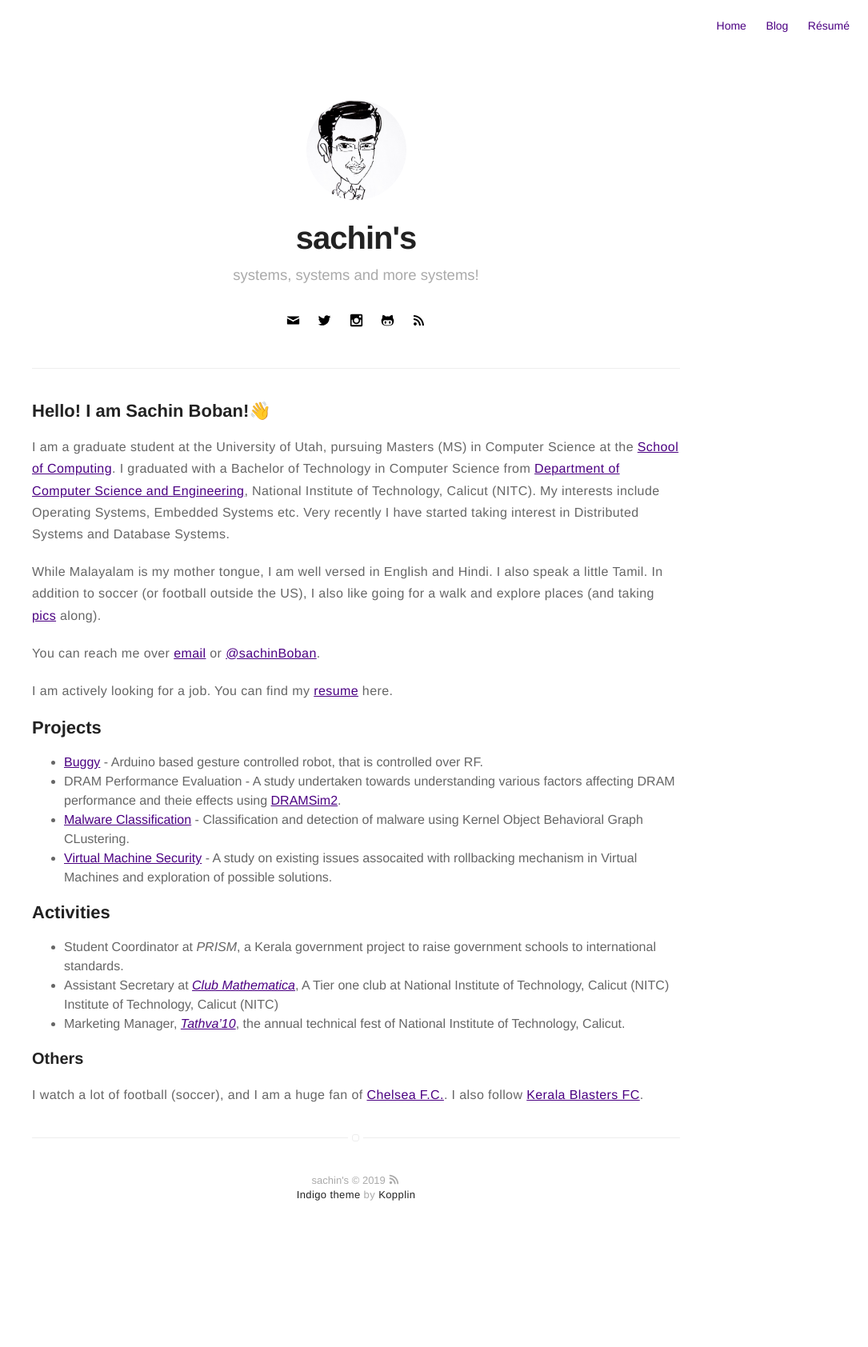
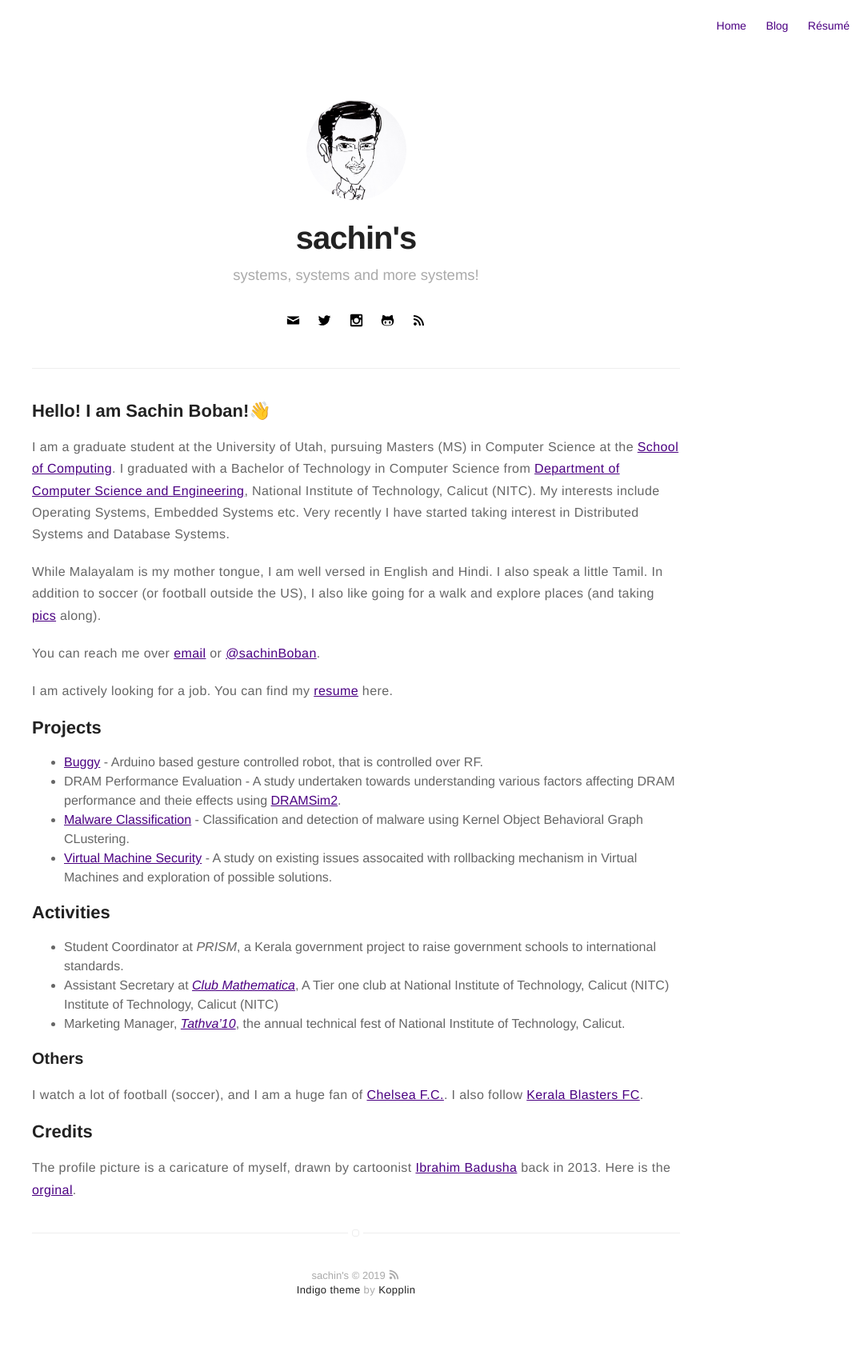
Before and after one commit to sachinboban/sachinboban.github.io, a Jekyll site: the page built from about.md, in a window 1280 px wide. Shown: the whole page at 80% size, without its empty margins (195-1280 px from the left). Built offline with Jekyll 4.4.1, drawn with Linux system fonts in a browser that asks for light colours; before the commit the page ends 1565 px from its top, so only the background shows below that.

Commit message:
[About] Add image credits
Add profile picture credits in about page.

Signed-off-by: Sachin Boban <sachinboban@users.noreply.github.com>

```diff
--- a/about.md
+++ b/about.md
@@ -49,6 +49,10 @@ I am actively looking for a job. You can find my [resume][resume-link] here.
 I watch a lot of football (soccer), and I am a huge fan of
 [Chelsea F.C.][chelsea]. I also follow [Kerala Blasters FC][kbfc].
 
+## Credits
+The profile picture is a caricature of myself, drawn by cartoonist
+[Ibrahim Badusha][fb-badusha] back in 2013. Here is the [orginal][cartoon].
+
 [soc-link]: https://www.cs.utah.edu/
 [csed-link]: http://www.cse.nitc.ac.in/
 [resume-link]: /{{ site.resume-url }}
@@ -62,3 +66,5 @@ I watch a lot of football (soccer), and I am a huge fan of
 [tathva-link]: https://tathva.org
 [chelsea]: https://www.chelseafc.com/
 [kbfc]: http://keralablastersfc.in/
+[fb-badusha]: https://www.facebook.com/ibrahimbadusha.badusha.3
+[cartoon]: {{ site.base-url }}/assets/images/cartoon.jpg
```
Also changed, not shown: assets/images/cartoon.jpg (added), assets/screen-shot.png (deleted).
